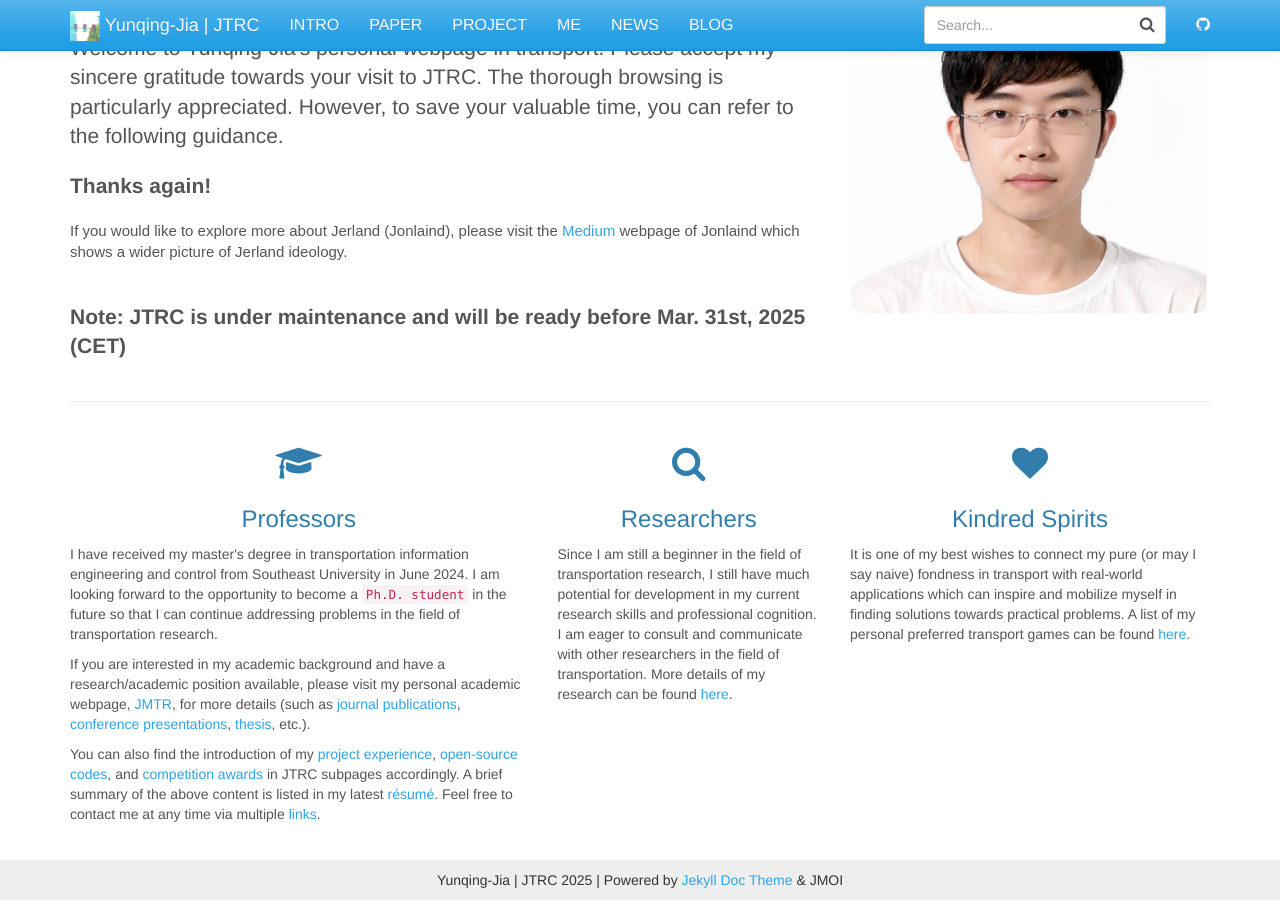
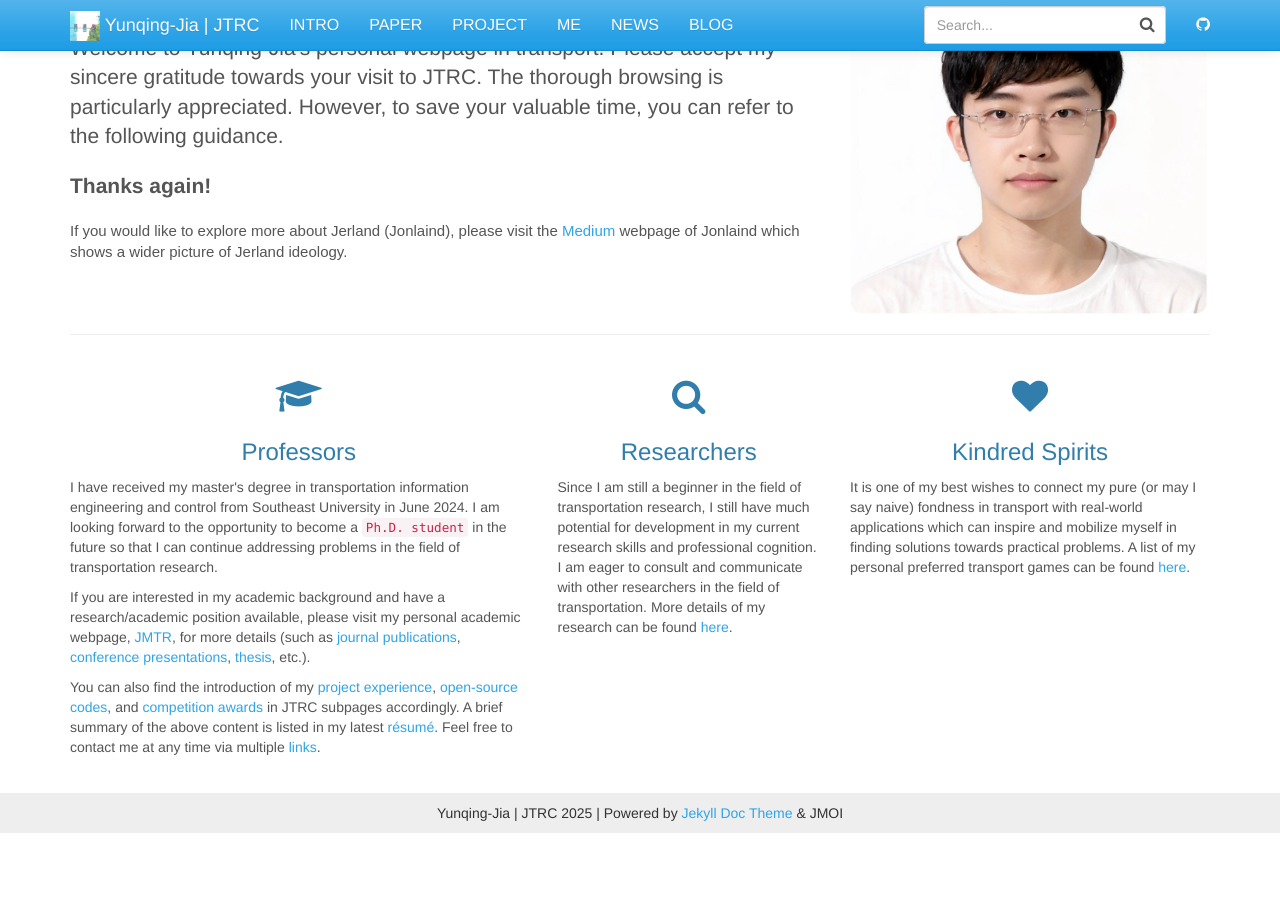
Before and after one commit to Yunqing-Jia/JTRC, a Jekyll site: the page built from index.html, in a window 1280 px wide and 900 px high, scrolled down 518 px. Built offline with Jekyll 4.4.1, drawn with Linux system fonts in a browser that asks for light colours; after the commit the page ends 1351 px from its top, so only the background shows below that.

Commit message:
Update index.html

```diff
--- a/index.html
+++ b/index.html
@@ -23,8 +23,6 @@ layout: default
                     <a href="https://medium.com/@jonlaind" style="font-family: 'Futura', sans-serif; font-size: 15px;">Medium</a>
                     webpage of Jonlaind which shows a wider picture of Jerland ideology.
                 </p>
-                <br>
-                <p class="lead"><strong>Note: JTRC is under maintenance and will be ready before Mar. 31st, 2025 (CET)</strong></p>
              <!--<br>-->
              <!--<p class="lead"><strong>Note: JTRC is still under construction! (Aug. 29th, 2023)</strong></p>!-->
         </div>
```
